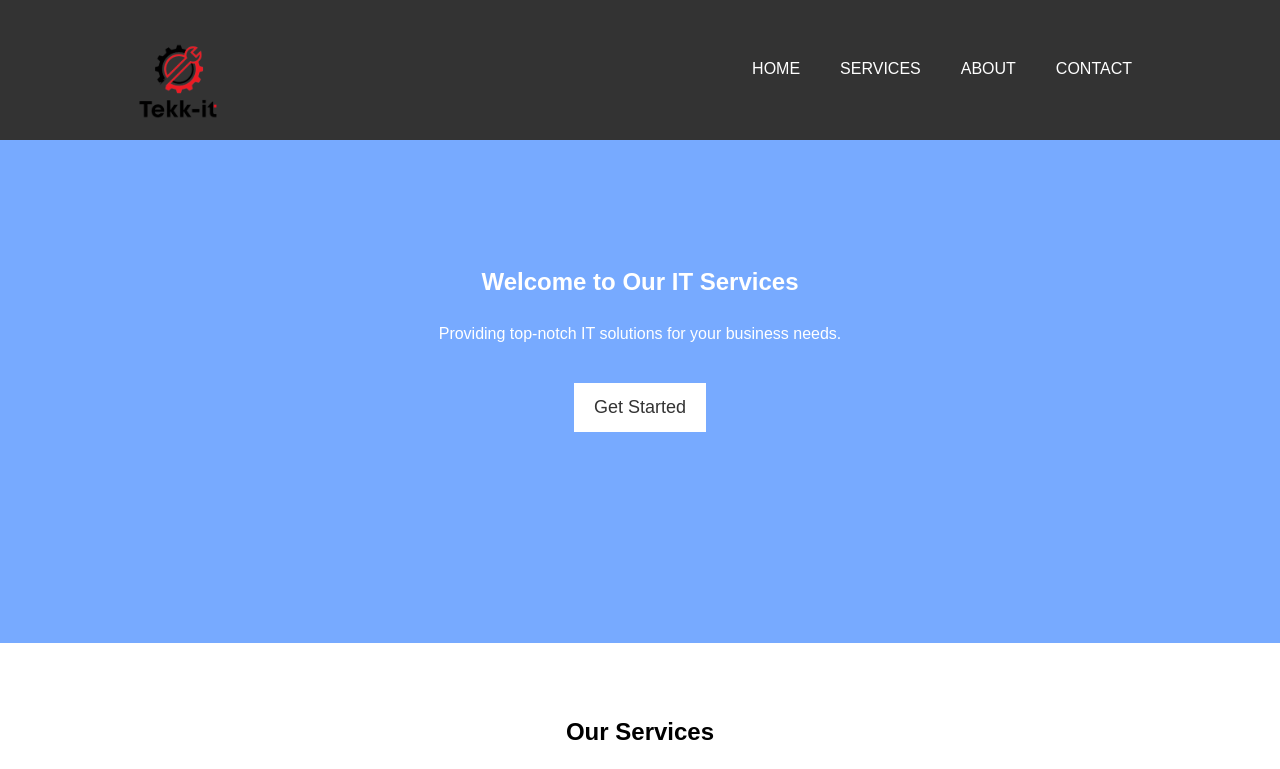
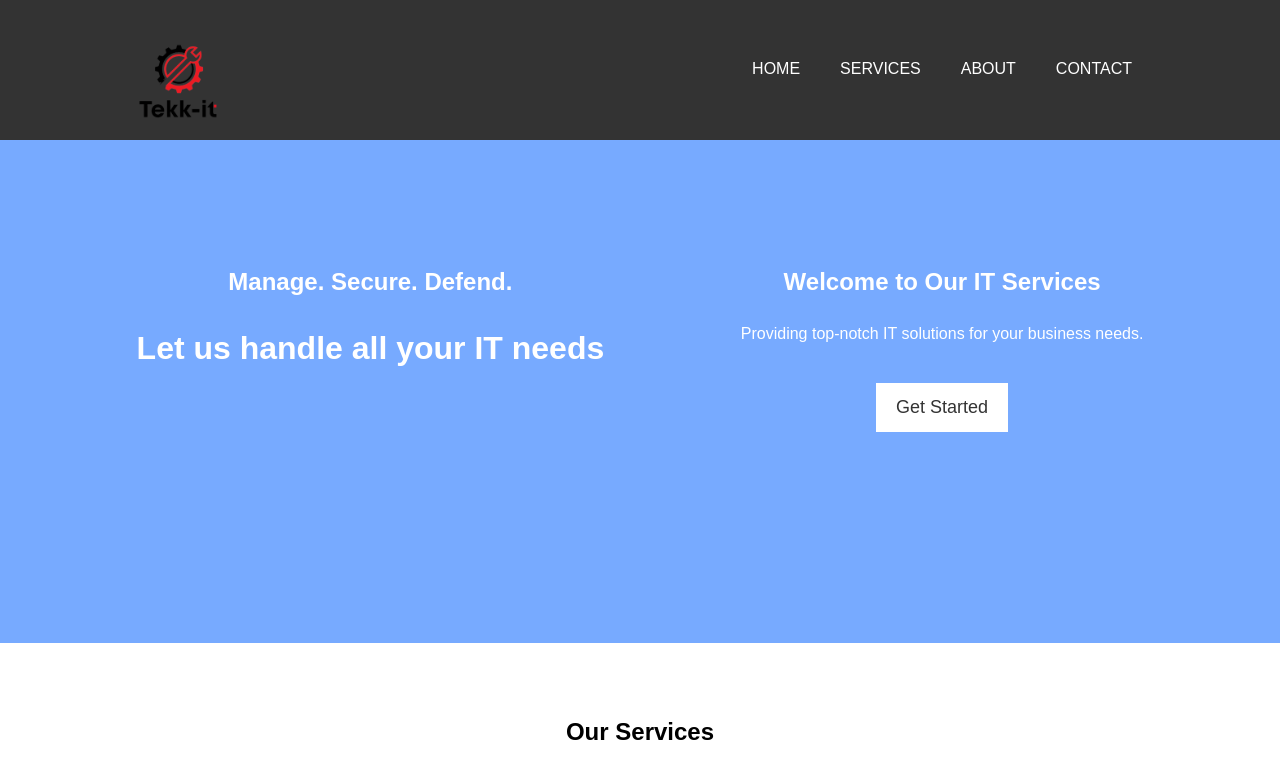
Before and after one commit to Stefan-Constantino/Tekkit, a React (Vite) app: page / in a window 1280 px wide. Shown: the top 769 px of the page. Built offline with nearby package versions, Linux system fonts and the light colour scheme.

Commit message:
small changed to hero section + css

```diff
--- a/src/HeroSection.jsx
+++ b/src/HeroSection.jsx
@@ -2,13 +2,21 @@ import React from "react";
 
 function HeroSection() {
     return (
-        <section id="home">
-            <div className="container">
-                <h2>Welcome to Our IT Services</h2>
-                <p>Providing top-notch IT solutions for your business needs.</p>
-                <a href="#contact" className="btn">Get Started</a>
+        <div id="home">
+            <div id="HeroContainer">
+                 <div>
+                    <h2>Manage. Secure. Defend. </h2>
+                    <h1>Let us handle all your IT needs</h1>
+                    <div></div>
+                </div>
+                <div>
+                    <h2>Welcome to Our IT Services</h2>
+                    <p>Providing top-notch IT solutions for your business needs.</p>
+                    <a href="#contact" className="btn">Get Started</a>
+                </div>
+
             </div>
-        </section>
+        </div>
     );
 }
 
--- a/src/style.css
+++ b/src/style.css
@@ -80,3 +80,8 @@ footer {
     width:10%;
     height:10%;
 }
+#HeroContainer{
+    display: flex;
+    flex-direction: row;
+    justify-content: space-evenly;
+}
```
